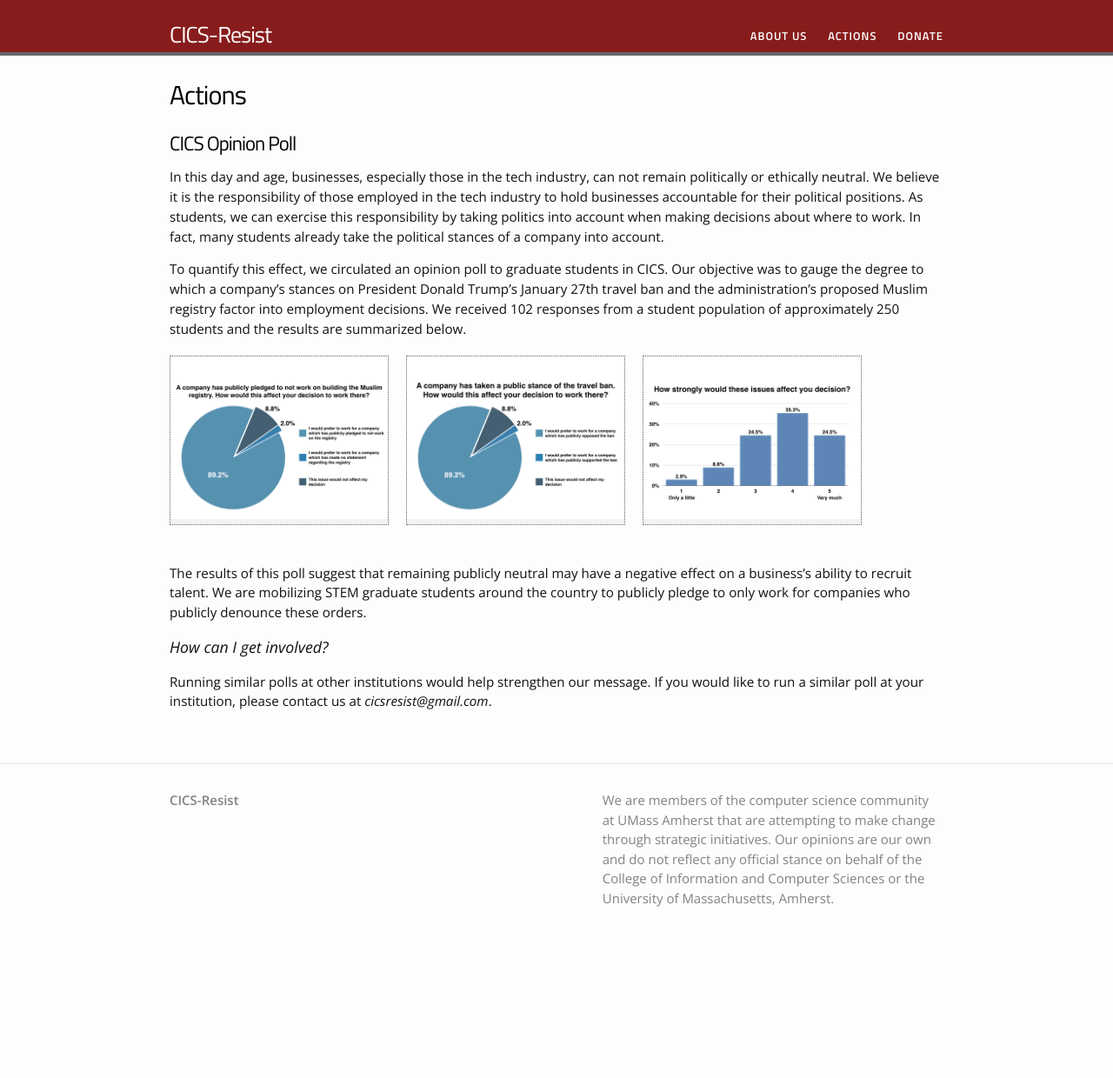
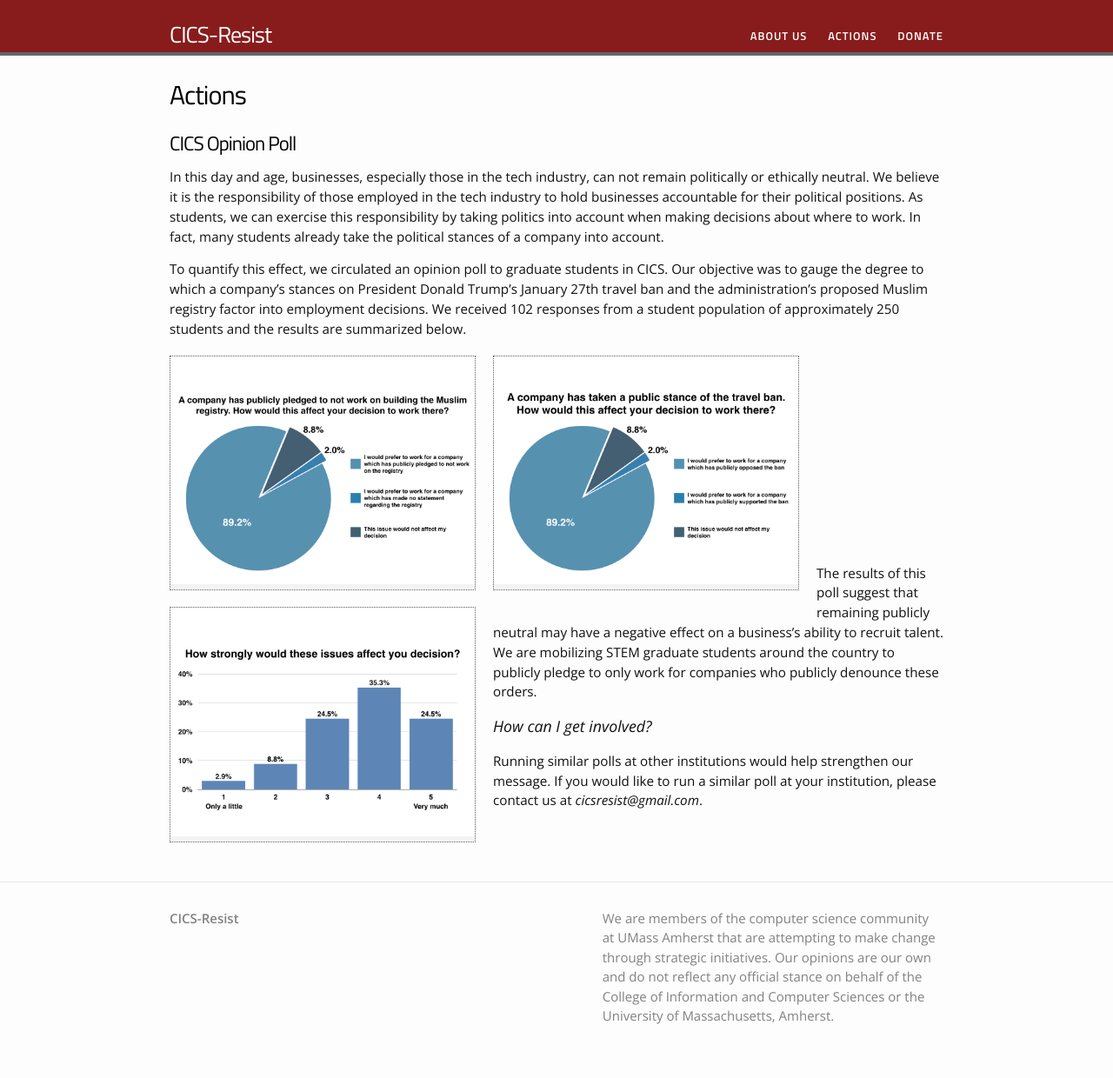
Before and after one commit to cics-resist/cics-resist.github.io, a Jekyll site: the page built from actions.md, in a window 1280 px wide. Shown: the whole page at 87% size. Built offline with Jekyll 4.4.1, drawn with Linux system fonts in a browser that asks for light colours; before the commit the page ends 1104 px from its top, so only the background shows below that.

Commit message:
Update actions.md

```diff
--- a/actions.md
+++ b/actions.md
@@ -12,9 +12,11 @@ In this day and age, businesses, especially those in the tech industry, can not
 To quantify this effect, we circulated an opinion poll to graduate students in CICS. Our objective was to gauge the degree to which a company's stances on President Donald Trump's January 27th travel ban and the administration's proposed Muslim registry factor into employment decisions. We received 102 responses from a student population of approximately 250 students and the results are summarized below.
 
 
-{% include image.html url="/images/poll_plots.001.jpeg"  width=250 align="left" %}
-{% include image.html url="/images/poll_plots.002.jpeg"  width=250 align="left" %}
-{% include image.html url="/images/poll_plots.003.jpeg"  width=250 align="left" %}
+{% include image.html url="/images/poll_plots.001.jpeg"  width=350 align="left" %}
+
+{% include image.html url="/images/poll_plots.002.jpeg"  width=350 align="left" %}
+
+{% include image.html url="/images/poll_plots.003.jpeg"  width=350 align="left" %}
 
 <br /><br /><br /><br /><br /><br /><br /><br /><br /><br />
 
```
